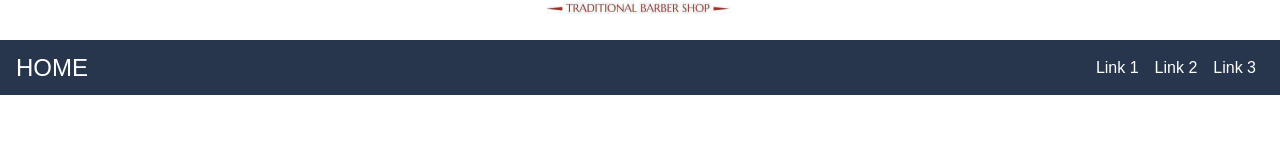
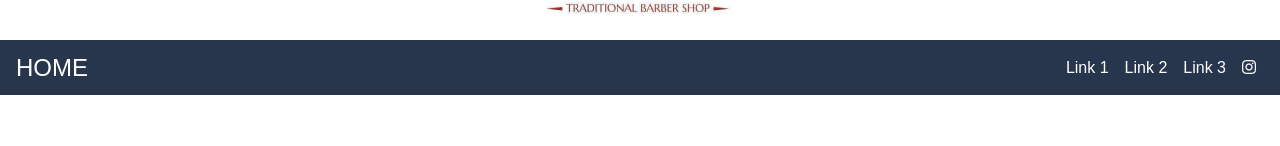
Before and after one commit to mdamian9/daniels-barbershop-sy, a React (Create React App) app in the folder client/: page / in a window 1280 px wide. Shown: the part 210-356 px from the top of the page. Built offline with nearby package versions, Linux system fonts and the light colour scheme.

Commit message:
Removed react font-awesome

```diff
--- a/client/public/index.html
+++ b/client/public/index.html
@@ -23,6 +23,9 @@
   <!-- Bootstrap CSS -->
   <link rel="stylesheet" href="https://stackpath.bootstrapcdn.com/bootstrap/4.1.1/css/bootstrap.min.css" integrity="sha384-WskhaSGFgHYWDcbwN70/dfYBj47jz9qbsMId/iRN3ewGhXQFZCSftd1LZCfmhktB"
     crossorigin="anonymous">
+  <!-- Font Awesome v5 -->
+  <link rel="stylesheet" href="https://use.fontawesome.com/releases/v5.3.1/css/all.css" integrity="sha384-mzrmE5qonljUremFsqc01SB46JvROS7bZs3IO2EmfFsd15uHvIt+Y8vEf7N7fWAU"
+    crossorigin="anonymous">
   <title>Daniel's Barbershop</title>
 </head>
 
--- a/client/src/components/Navbar/Navbar.js
+++ b/client/src/components/Navbar/Navbar.js
@@ -18,6 +18,8 @@ const navbar = (props) => {
                         <li><a href="/">Link 1</a></li>
                         <li><a href="/">Link 2</a></li>
                         <li><a href="/">Link 3</a></li>
+                        <li><a href="https://instagram.com" target="_blank"><i className="fab fa-instagram"></i>
+                        </a></li>
                     </ul>
                 </div>
             </nav>
```
